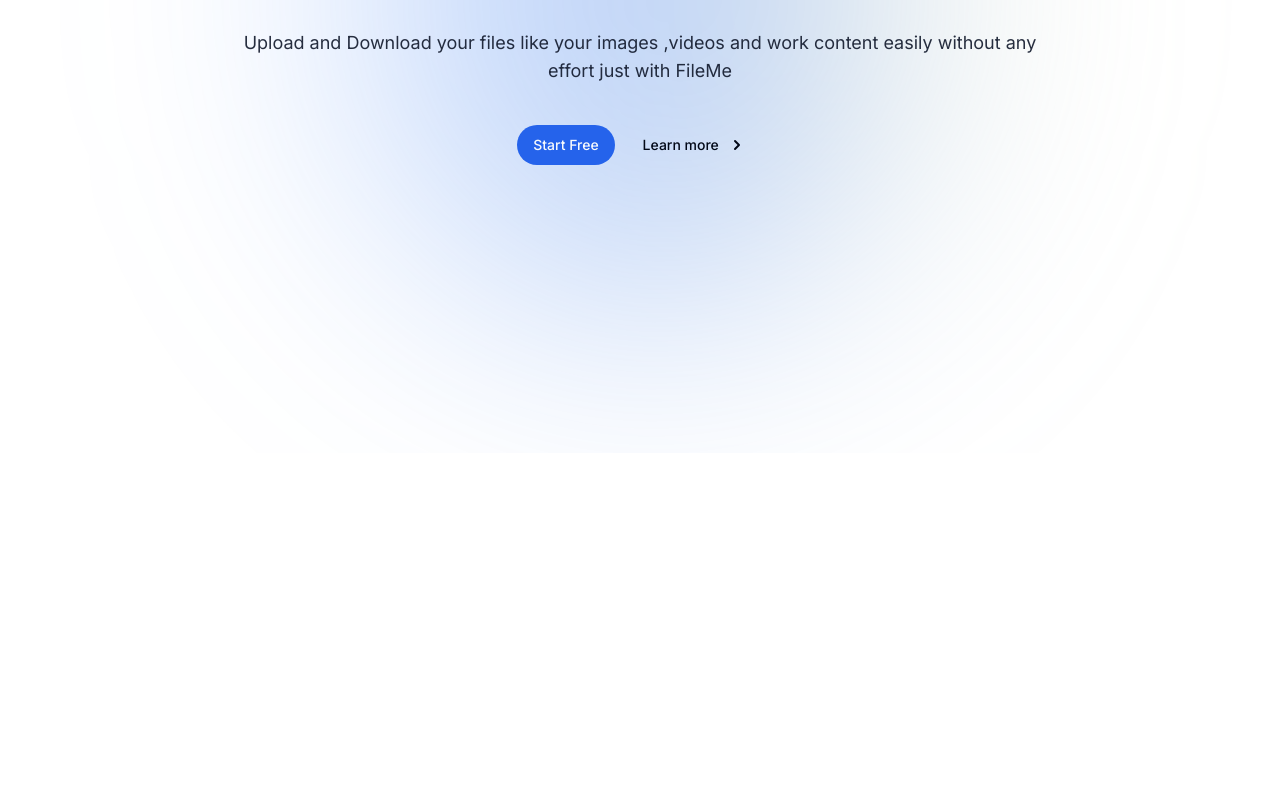
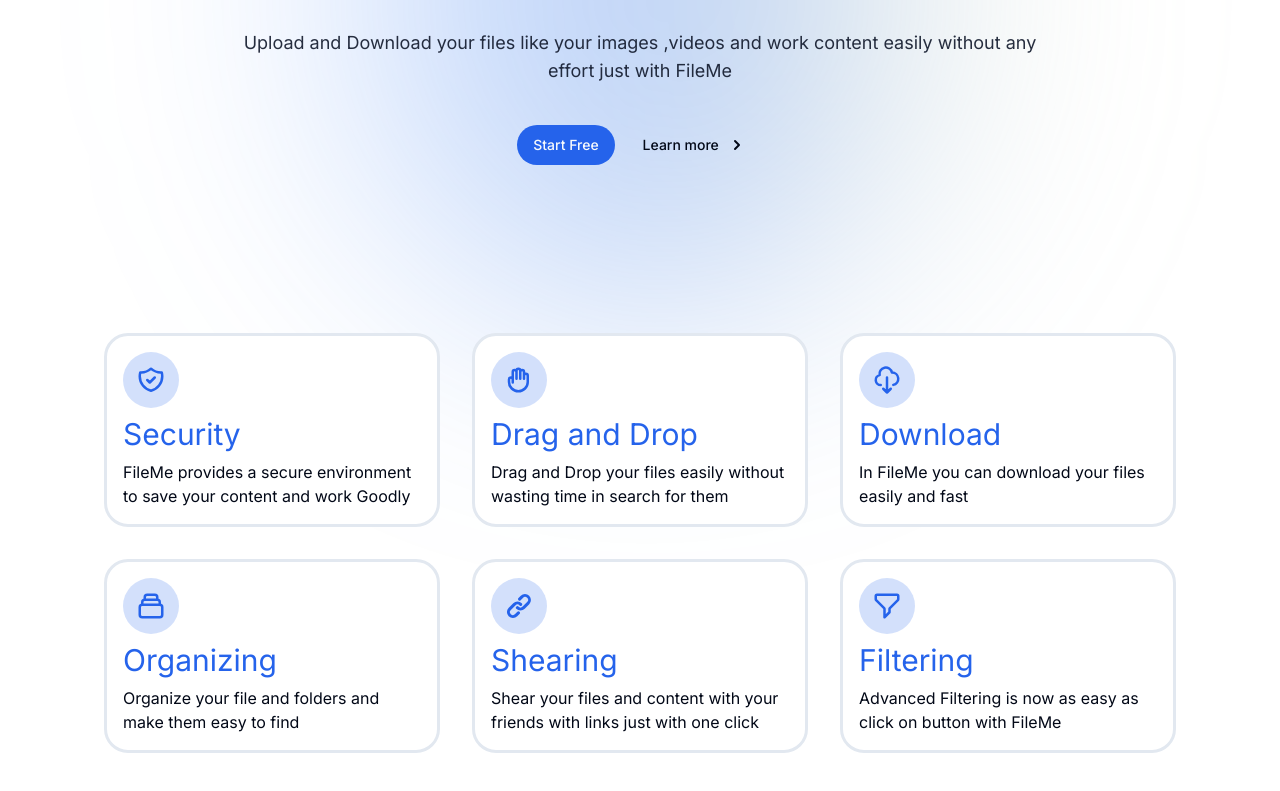
Before and after one commit to MESSELMIyahya/Fileme, a Next.js app: page / in a window 1280 px wide. Shown: the part 347-1138 px from the top of the page. Before the commit the page ends 800 px from the top, so only its background shows below. Built offline with nearby package versions, Linux system fonts and the light colour scheme.

Commit message:
Add FeaturesSection to the Landing Page

```diff
--- /dev/null
+++ b/src/app/(landing)/_components/FeaturesSection.tsx
@@ -0,0 +1,47 @@
+import { Button } from "@/components/ui/button";
+import {HiCollection, HiLink, HiOutlineCloudDownload, HiOutlineCollection, HiOutlineDownload, HiOutlineFilter, HiOutlineHand, HiOutlineShieldCheck, HiShieldCheck} from 'react-icons/hi'
+
+
+interface FeatureCardProps  {
+    Icon:React.ReactNode
+    title:string
+    des:string
+}
+
+function FeatureCard ({Icon,des,title}:FeatureCardProps) {
+
+    return (<div className="group w-[21em] p-4 rounded-3xl flex flex-col gap-2 bg-card border-[3px] border-border transition hover:shadow-lg hover:border-blue-500">
+
+        <div className="w-14 h-14 flex justify-center items-center rounded-full bg-primary/20 text-3xl text-primary ">
+            {Icon}
+        </div>
+
+        <h3 className="text-3xl font-normal text-primary">{title}</h3>
+
+        <p className="text-base text-card-foreground">{des}</p>
+
+    </div>)
+}
+
+
+function FeaturesSection (){
+
+    return (<section className="w-full flex justify-center pb-16 pt-16 lg:pt-28">
+
+        <div className="flex flex-wrap items-center justify-center gap-8 ">
+
+            <FeatureCard des="FileMe provides a secure environment to save your content and work Goodly" title="Security" Icon={<HiOutlineShieldCheck />} />
+            <FeatureCard des="Drag and Drop your files easily without wasting time in search for them" title="Drag and Drop" Icon={<HiOutlineHand  />} />
+            <FeatureCard des="In FileMe you can download your files easily and fast" title="Download" Icon={<HiOutlineCloudDownload   />} />
+            <FeatureCard des="Organize your file and folders and make them easy to find" title="Organizing" Icon={<HiOutlineCollection  />} />
+            <FeatureCard des="Shear your files and content with your friends with links just with one click" title="Shearing" Icon={<HiLink  />} />
+            <FeatureCard des="Advanced Filtering is now as easy as click on button with FileMe" title="Filtering" Icon={<HiOutlineFilter />} />
+
+        </div>
+
+    </section>)
+}
+
+
+
+export default FeaturesSection ;
--- a/src/app/(landing)/page.tsx
+++ b/src/app/(landing)/page.tsx
@@ -1,3 +1,4 @@
+import FeaturesSection from "./_components/FeaturesSection";
 import HeroSection from "./_components/HeroSection";
 
 
@@ -12,6 +13,9 @@
         {/* Hero Section */}
         <HeroSection/>
 
+        {/* Features Section */}
+        <FeaturesSection/>
+
 
     </div>);
 
```
